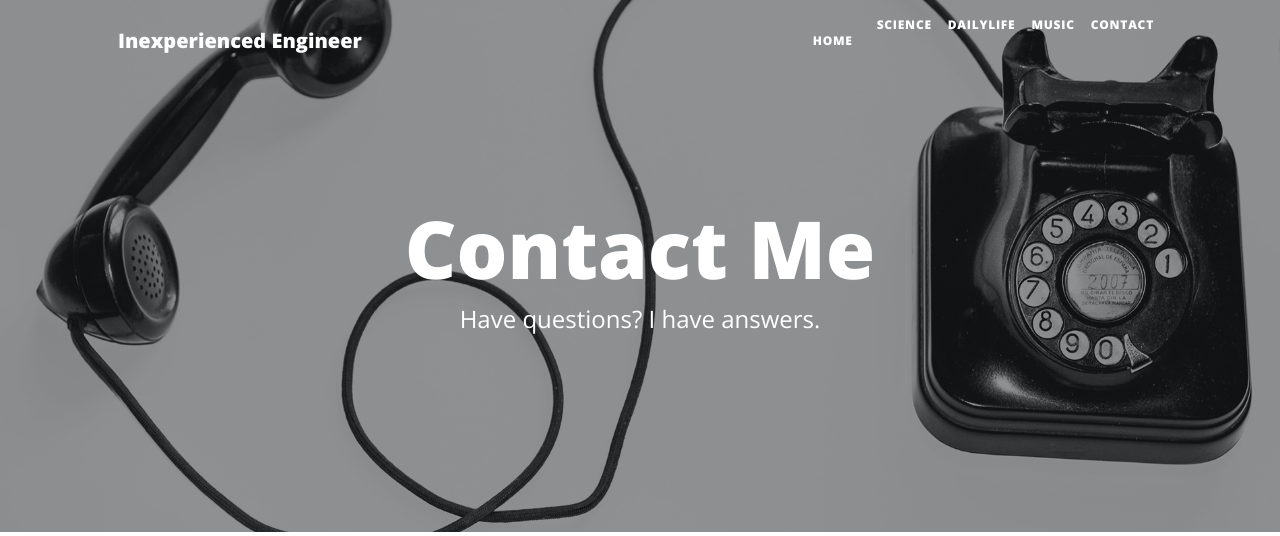
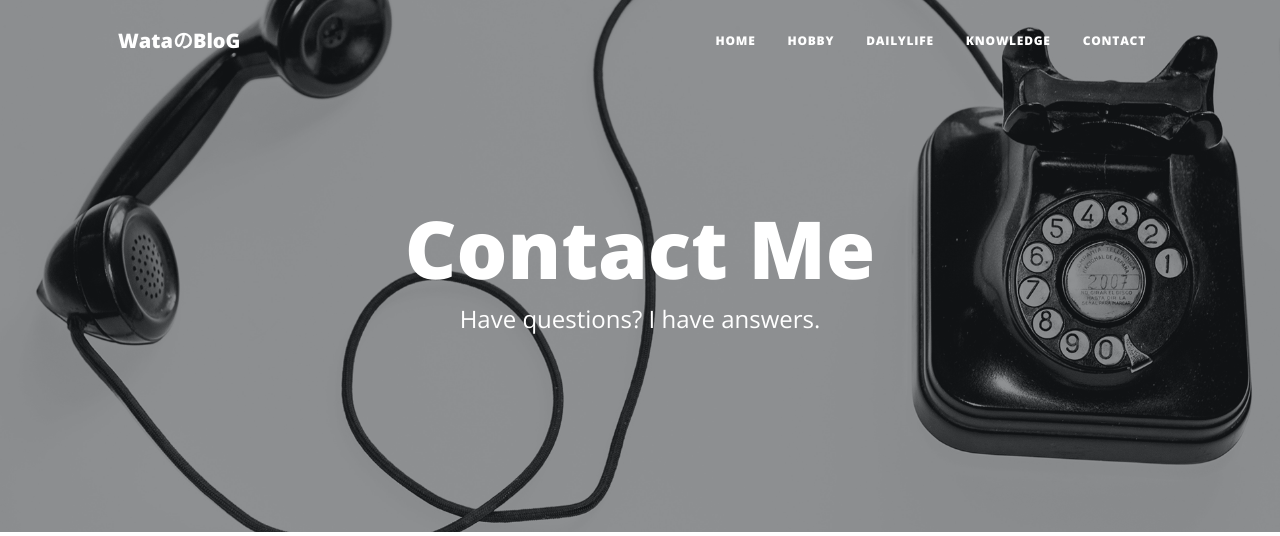
Before and after one commit to wataru68/fproject, a Django app: page /contact/ in a window 1280 px wide. Shown: the top 536 px of the page. Run offline with Django 3.2, Linux system fonts and the light colour scheme; some libraries are stand-ins or nearby versions.

Commit message:
ナビゲーションメニューの名称を一部変更

```diff
--- a/blog/templates/base.html
+++ b/blog/templates/base.html
@@ -11,7 +11,7 @@
     <meta name="description" content="" />
     <meta name="author" content="" />
     <!-- ページタイトル -->
-    <title>Wata's Django</title>
+    <title>WataのBloG</title>
     <link
       rel="icon"
       type="image/x-icon"
@@ -43,9 +43,7 @@
         <!--
                 ナビゲーションバー左上のアンカーテキストとhref属性の値を変更
                 -->
-        <a class="navbar-brand" href="{% url 'blog:index' %}"
-          >Inexperienced Engineer</a
-        >
+        <a class="navbar-brand" href="{% url 'blog:index' %}">WataのBloG</a>
         <button
           class="navbar-toggler"
           type="button"
@@ -70,11 +68,13 @@
             </li>
             <li class="nav-item">
               <!--
-                ナビゲーションメニューの「SCIENCE」のリンク先を
-                名前付きURLパターンscience_listに設定する
+                ナビゲーションメニューの「HOBBY」のリンク先を
+                名前付きURLパターンhobby_listに設定する
               -->
-              <a class="nav-link" href="{% url 'blog:science_list' %}"
-                >SCIENCE</a
+              <a
+                class="nav-link px-lg-3 py-3 py-lg-4"
+                href="{% url 'blog:hobby_list' %}"
+                >HOBBY</a
               >
             </li>
             <li class="nav-item">
@@ -82,23 +82,33 @@
                 ナビゲーションメニューの「DAILYLIFE」のリンク先を
                 名前付きURLパターンdailylife_listに設定する
               -->
-              <a class="nav-link" href="{% url 'blog:dailylife_list' %}"
+              <a
+                class="nav-link px-lg-3 py-3 py-lg-4"
+                href="{% url 'blog:dailylife_list' %}"
                 >DAILYLIFE</a
               >
             </li>
             <li class="nav-item">
               <!--
-                  ナビゲーションメニューの「MUSIC」のリンク先を
-                  名前付きURLパターンmusic_listに設定する
+                  ナビゲーションメニューの「KNOWLEDGE」のリンク先を
+                  名前付きURLパターンknowledge_listに設定する
               -->
-              <a class="nav-link" href="{% url 'blog:music_list' %}">MUSIC</a>
+              <a
+                class="nav-link px-lg-3 py-3 py-lg-4"
+                href="{% url 'blog:knowledge_list' %}"
+                >KNOWLEDGE</a
+              >
             </li>
             <li class="nav-item">
               <!--
                 ナビゲーションメニューの「CONTACT」のリンク先を
                 名前付きURLパターンcontactに設定する
               -->
-              <a class="nav-link" href="{% url 'blog:contact' %}">CONTACT</a>
+              <a
+                class="nav-link px-lg-3 py-3 py-lg-4"
+                href="{% url 'blog:contact' %}"
+                >CONTACT</a
+              >
             </li>
           </ul>
         </div>
```
